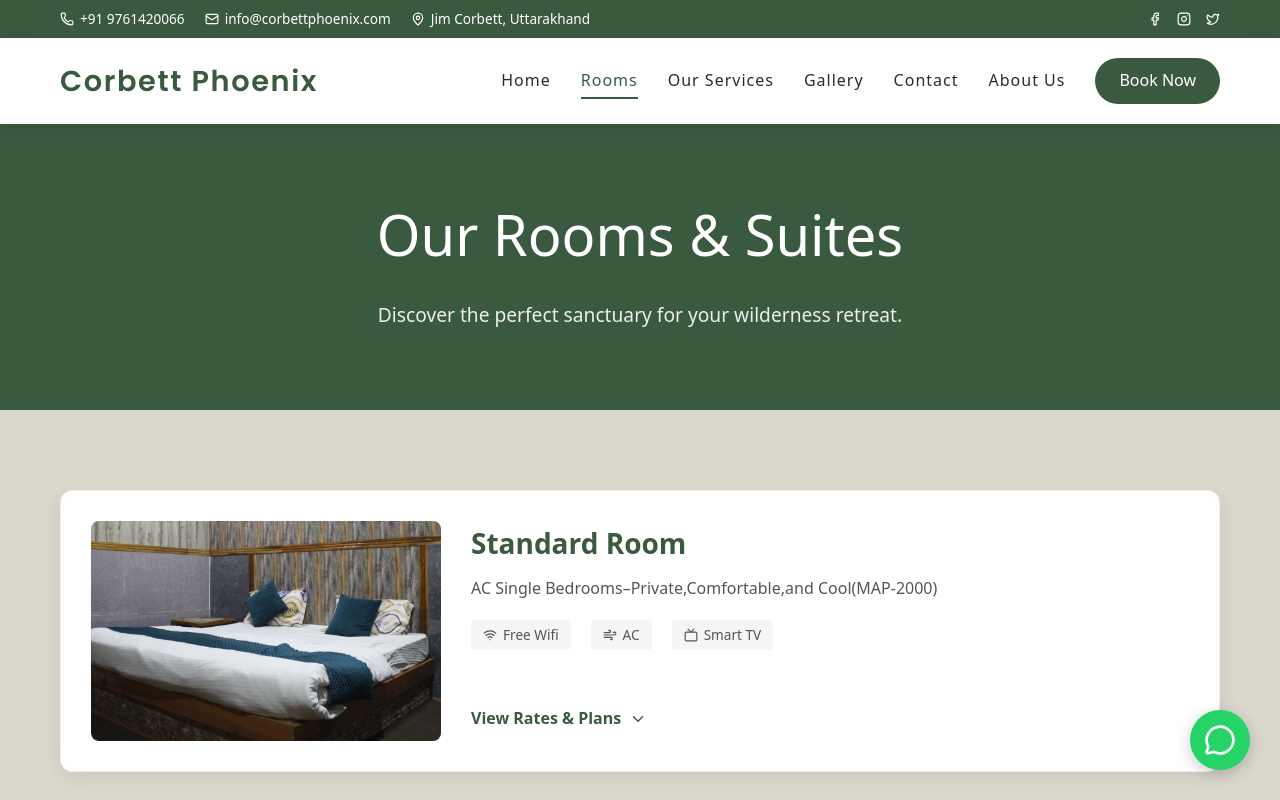
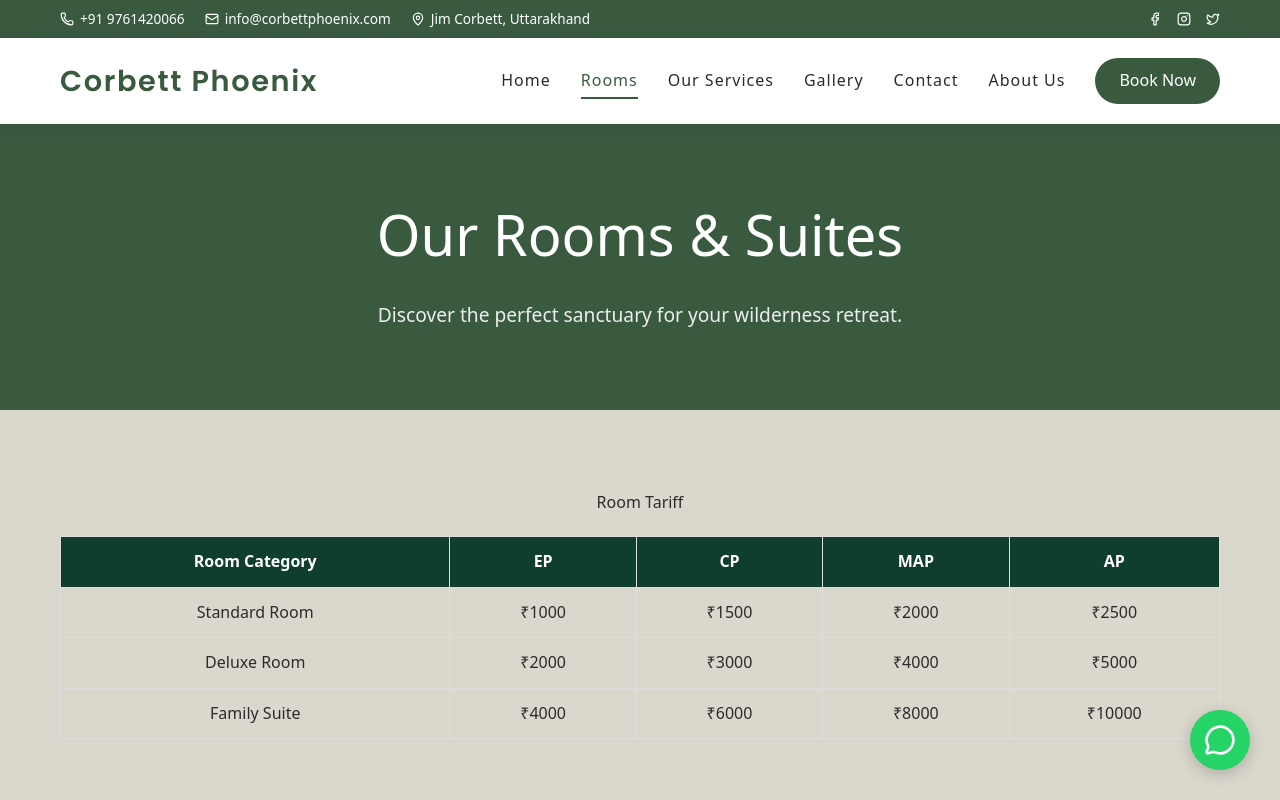
Before and after one commit to Aegis76/Corbett-Phoenix, a React (Vite) app: page /rooms in a window 1280 px wide. Shown: the top 800 px of the page. Built offline with nearby package versions, Linux system fonts and the light colour scheme.

Commit message:
Refactor room details and pricing in Rooms component
Updated room names and descriptions for clarity and consistency. Adjusted pricing structure for room plans.

```diff
--- a/src/pages/Rooms.jsx
+++ b/src/pages/Rooms.jsx
@@ -5,72 +5,81 @@
 const allRooms = [
   {
     id: 1,
-    name: " Standard Room",
-    description: "AC Single Bedrooms–Private,Comfortable,and Cool(MAP-2000)",
+    name: "Standard Room",
+    description: "AC Single Bedrooms–Private, Comfortable, and Cool",
     image: "/HotelImages/DeluxeRoom.jpeg",
     plans: [
       {
         id: "d1",
-        name: "AC Single Bedrooms–Private,Comfortable,and Cool(MAP-2000)",
-        price: "2,000.00",
+        type: "MAP",
+        name: "AC Single Bedrooms",
+        price: "2000",
         inclusions: ["Free WiFi", "AC", "TV", "Electric Kettle"],
         cancellation: "Non-Refundable",
       },
       {
         id: "d2",
-        name: "Family Suites–AC Rooms for a Relaxed Family Stay ( CP-1500 )",
-        price: "1,500",
+        type: "CP",
+        name: "Family Suites",
+        price: "1500",
         inclusions: ["Free WiFi", "AC", "TV", "Electric Kettle"],
         cancellation: "Free cancellation before 48 hours",
       },
       {
         id: "d3",
-        name: "Double Bed Rooms–Perfect for Couples or Solo Travelers ( AP-2500 )",
-        price: "2,500",
+        type: "AP",
+        name: "Double Bed Rooms",
+        price: "2500",
         inclusions: ["Free WiFi", "AC", "TV", "Electric Kettle"],
         cancellation: "Free cancellation before 48 hours",
       },
       {
         id: "d4",
-        name: "Executive and Single Person and Guest Stay Room(EP-1000)",
-        price: "1,000",
+        type: "EP",
+        name: "Executive Stay Room",
+        price: "1000",
         inclusions: ["Free WiFi", "AC", "TV", "Electric Kettle"],
         cancellation: "Free cancellation before 48 hours",
       },
     ],
   },
+
   {
     id: 2,
-    name: "Delax Room",
+    name: "Deluxe Room",
     description:
-      "Experience luxury with our Premium rooms featuring private balconies overlooking the dense Corbett forest.",
+      "Experience luxury with our Premium rooms featuring private balconies overlooking the dense forest.",
     image: "/HotelImages/PremiumRoom.jpeg",
     plans: [
       {
         id: "p1",
-        name: "Double Bed Rooms–Perfect for Couples or Solo Travelers(CP-3000)",
-        price: "3,000",
+        type: "CP",
+        name: "Double Bed Rooms",
+        price: "3000",
         inclusions: ["Forest View", "Free WiFi", "AC", "TV"],
         cancellation: "Non-Refundable",
       },
       {
         id: "p2",
-        name: "Executive and Single Person and Guest Stay Room(EP-2000)",
-        price: "2,000",
+        type: "EP",
+        name: "Executive Stay Room",
+        price: "2000",
         inclusions: ["Breakfast included", "Forest View", "Free WiFi"],
         cancellation: "Free cancellation before 48 hours",
       },
       {
         id: "p3",
-        name: "Family Suites–AC Rooms for a Relaxed Family Stay(AP-5000)",
-        price: "5,000",
+        type: "AP",
+        name: "Family Suites",
+        price: "5000",
         inclusions: ["Breakfast & Dinner", "Forest View", "Free WiFi"],
         cancellation: "Free cancellation before 48 hours",
       },
       {
         id: "p4",
-        name: "AC Single Bedrooms–Private,Comfortable,and Cool(MAP-4000)",
-        price: "4,000",
+        type: "MAP",
+        name: "AC Single Bedrooms",
+        price: "4000",
         inclusions: ["Breakfast, Lunch & Dinner", "Forest View", "Free WiFi"],
         cancellation: "Free cancellation before 48 hours",
       },
@@ -78,37 +87,41 @@
   },
 
   {
-    id: 4,
+    id: 3,
     name: "Family Suite",
     description:
-      "Ideal for families, these suites offer two interconnected rooms with a common living area and forest view.",
+      "Ideal for families, these suites offer two interconnected rooms with a common living area.",
     image: "/HotelImages/PremiumRoom.jpeg",
     plans: [
       {
         id: "f1",
-        name: "AC Single Bedrooms–Private,Comfortable,and Cool(AP-10000)",
-        price: "10,000",
+        type: "AP",
+        name: "AC Single Bedrooms",
+        price: "10000",
         inclusions: ["2 Bedrooms", "Living Area", "Free WiFi", "AC"],
         cancellation: "Non-Refundable",
       },
       {
         id: "f2",
-        name: "Double Bed Rooms–Perfect for Couples or Solo Travelers(CP-6000)",
-        price: "6,000",
+        type: "CP",
+        name: "Double Bed Rooms",
+        price: "6000",
         inclusions: ["Breakfast included", "2 Bedrooms", "Living Area"],
         cancellation: "Free cancellation before 48 hours",
       },
       {
         id: "f3",
-        name: "Family Suites–AC Rooms for a Relaxed Family Stay(EP-4000)",
-        price: "4,000",
+        type: "EP",
+        name: "Family Suites",
+        price: "4000",
         inclusions: ["Breakfast & Dinner", "2 Bedrooms", "Living Area"],
         cancellation: "Free cancellation before 48 hours",
       },
       {
         id: "f4",
-        name: "Executive Stay Room – Luxurious Space for a Premium Experience(MAP-8000)",
-        price: "8,000",
+        type: "MAP",
+        name: "Executive Stay Room",
+        price: "8000",
         inclusions: ["Breakfast, Lunch & Dinner", "2 Bedrooms", "Living Area"],
         cancellation: "Free cancellation before 48 hours",
       },
@@ -117,13 +130,19 @@
 ];
 
 const Rooms = () => {
+  const getPrice = (plans, type) => {
+    const plan = plans.find((p) => p.type === type);
+    return plan ? `₹${plan.price}` : "-";
+  };
+
   return (
     <main>
+      {/* Hero Section */}
       <section
         className="section-padding"
         style={{
           backgroundColor: "var(--primary)",
-          color: "white",
+          color: "#fff",
           textAlign: "center",
         }}
       >
@@ -137,6 +156,48 @@
         </div>
       </section>
 
+      {/* Tariff Table */}
+      <section className="section-padding">
+        <div className="container">
+          <h2 style={{ marginBottom: "20px", textAlign: "center" }}>
+            Room Tariff
+          </h2>
+
+          <div style={{ overflowX: "auto" }}>
+            <table
+              style={{
+                width: "100%",
+                borderCollapse: "collapse",
+                textAlign: "center",
+              }}
+            >
+              <thead>
+                <tr>
+                  <th style={thStyle}>Room Category</th>
+                  <th style={thStyle}>EP</th>
+                  <th style={thStyle}>CP</th>
+                  <th style={thStyle}>MAP</th>
+                  <th style={thStyle}>AP</th>
+                </tr>
+              </thead>
+
+              <tbody>
+                {allRooms.map((room) => (
+                  <tr key={room.id}>
+                    <td style={tdStyle}>{room.name}</td>
+                    <td style={tdStyle}>{getPrice(room.plans, "EP")}</td>
+                    <td style={tdStyle}>{getPrice(room.plans, "CP")}</td>
+                    <td style={tdStyle}>{getPrice(room.plans, "MAP")}</td>
+                    <td style={tdStyle}>{getPrice(room.plans, "AP")}</td>
+                  </tr>
+                ))}
+              </tbody>
+            </table>
+          </div>
+        </div>
+      </section>
+
+      {/* Room Cards */}
       <section className="section-padding">
         <div className="container">
           <div className="room-list">
@@ -152,4 +213,16 @@
   );
 };
 
+const thStyle = {
+  border: "1px solid #ddd",
+  padding: "12px",
+  backgroundColor: "#0f3d2e",
+  color: "#fff",
+};
+
+const tdStyle = {
+  border: "1px solid #ddd",
+  padding: "12px",
+};
+
 export default Rooms;
```
